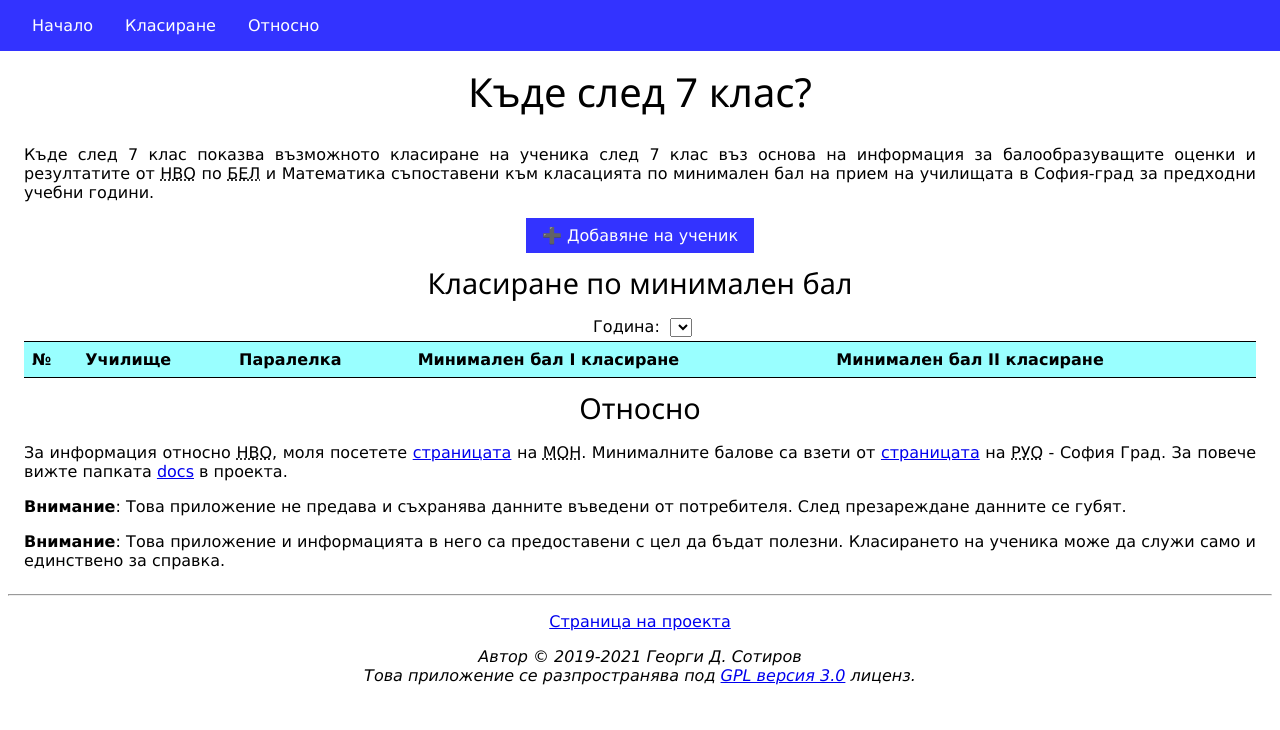
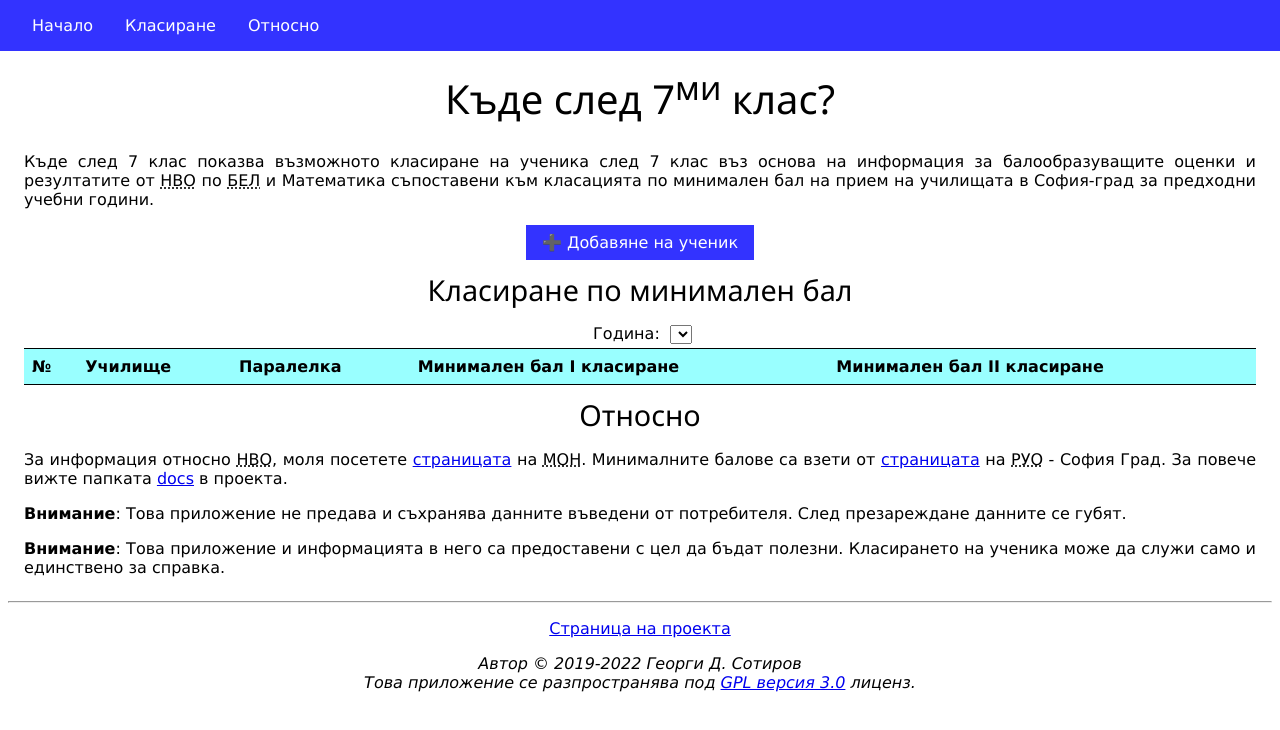
Before and after one commit to gdsotirov/7klas, a website: page index.html in a window 1280 px wide. Drawn offline with nearby package versions, Linux system fonts and the light colour scheme; no server answers.

Commit message:
Update description, keywords and copyright

```diff
--- a/index.html
+++ b/index.html
@@ -6,8 +6,8 @@
 <meta http-equiv="Content-Type" content="text/html; charset=UTF-8">
 <title>Къде след 7 клас?</title>
 <meta name="author" content="Георги Д. Сотиров &lt;gdsotirov@gmail.com&gt;">
-<meta name="description" content="Къде след 7 клас показва възможното класирне на ученика след 7 клас">
-<meta name="keywords" content="класиране, 7 клас, бал">
+<meta name="description" content="Къде след 7ми клас? показва възможното класирне на ученика за прием в 8ми клас">
+<meta name="keywords" content="класиране, 7 клас, бал, минимален бал">
 <meta name="robots" content="INDEX, FOLLOW">
 <meta name="robots" content="NOARCHIVE">
 <meta name="viewport" content="width=device-width, initial-scale=1">
@@ -36,7 +36,7 @@
 
 <div class="container">
 
-<h1 id="top">Къде след 7 клас?</h1>
+<h1 id="top">Къде след 7<sup>ми</sup> клас?</h1>
 
 <div class="row">
 <p>Къде след 7 клас показва възможното класиране на ученика след 7 клас въз
@@ -206,7 +206,7 @@ target="_blank">страницата</a> на <abbr title="Регионално
 <hr />
 <p class="text-center">
 <a href="https://github.com/gdsotirov/7klas" target="_blank">Страница на проекта</a></p>
-<p class="copy">Автор &copy; 2019-2021 Георги Д. Сотиров<br />
+<p class="copy">Автор &copy; 2019-2022 Георги Д. Сотиров<br />
 Това приложение се разпространява под
 <a href="https://www.gnu.org/licenses/gpl-3.0.html">GPL версия 3.0</a> лиценз.</p>
 </footer>
```
